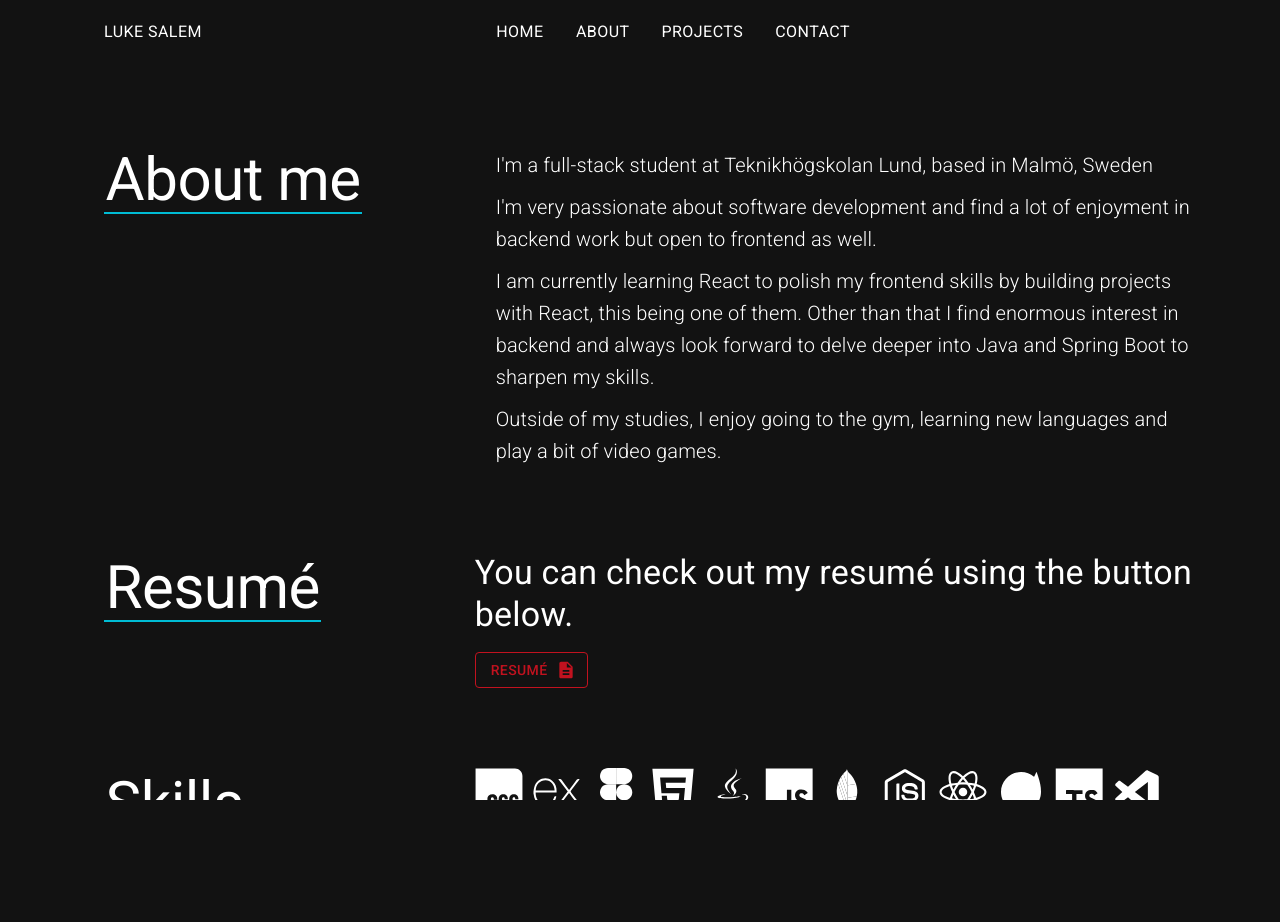
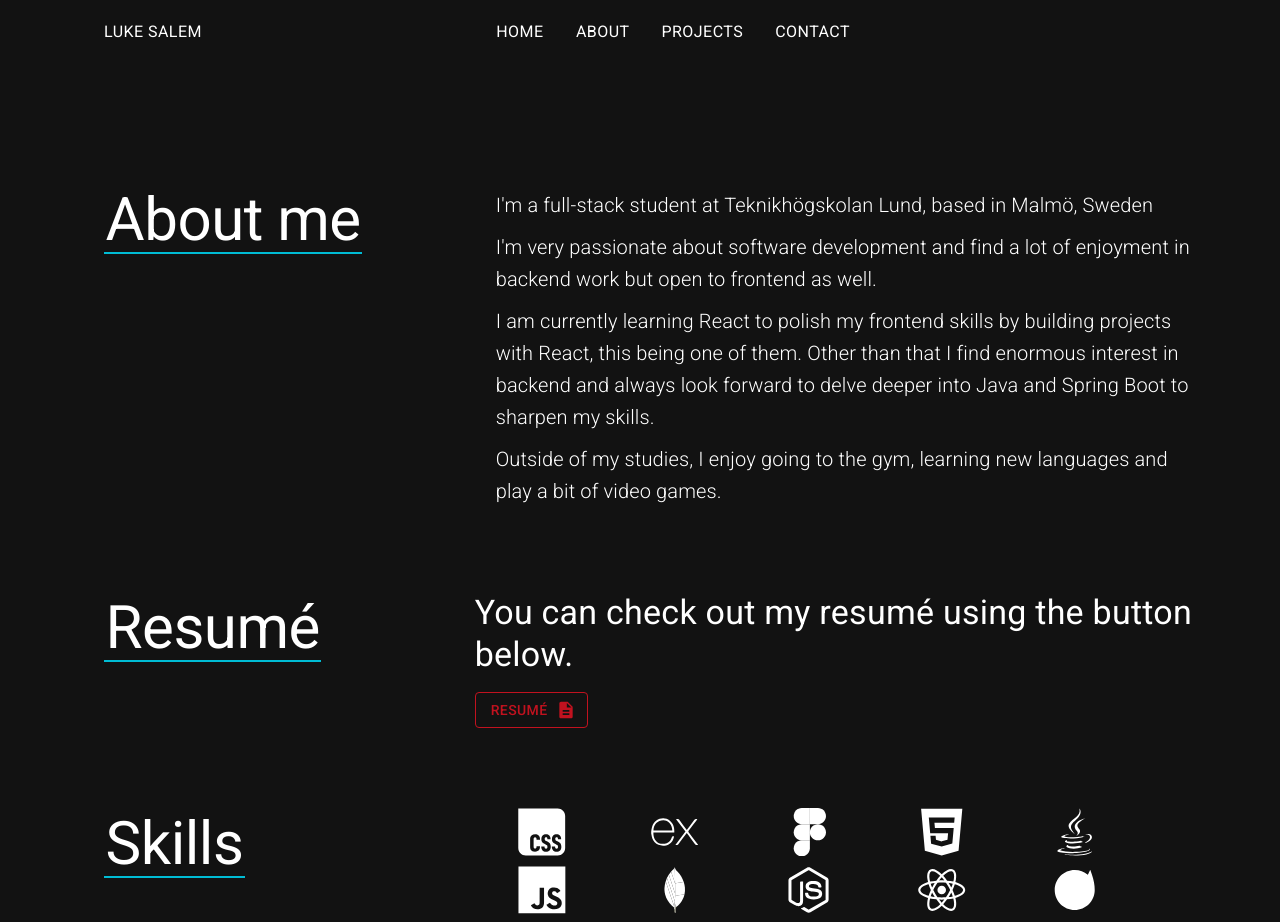
Before and after one commit to lukebike/portfoliov2, a React (Vite) app: page /about in a window 1280 px wide. Shown: the top 922 px of the page. Before the commit the page ends 800 px from the top, so only its background shows below. Built offline with nearby package versions, Linux system fonts and the light colour scheme; some icons are missing.

Commit message:
Fixed overflow issues

```diff
--- a/src/About.tsx
+++ b/src/About.tsx
@@ -31,7 +31,7 @@ export default function Home() {
           alignItems: "center",
         }}
       >
-        <Grid container spacing={{ xs: 5, lg: 10, md: 20 }} sx={{ mt: 10 }}>
+        <Grid container spacing={{ xs: 5, lg: 10, md: 20 }} sx={{ mt: 15 }}>
           <Grid size={{ xs: 12, md: 4 }}>
             <Heading headingText="About me" />
           </Grid>
--- a/src/App.css
+++ b/src/App.css
@@ -9,27 +9,8 @@ body {
   margin: 0;
   background-color: transparent;
 }
-/* :root::before {
-  content: "";
-  position: fixed;
-  top: 0;
-  left: 0;
-  width: 100vw;
-  height: 100vh;
-  background: inherit;
-  opacity: 0.2;
-  pointer-events: none;
-  z-index: 0;
-} */
 
 #root {
   height: 100%;
   width: 100%;
 }
-
-@media (min-width: 1000px) {
-  body,
-  #root {
-    overflow: hidden;
-  }
-}
--- a/src/CardList.tsx
+++ b/src/CardList.tsx
@@ -19,7 +19,7 @@ export default function CardList() {
     >
       <Box
         sx={{
-          display: { lg: "flex" },
+          display: { lg: "xl" },
           width: "100%",
           flexDirection: "column",
           justifyContent: { xl: "space-around" },
@@ -42,7 +42,7 @@ export default function CardList() {
           spacing={{ lg: 5, xs: 4 }}
           justifyContent="space-around"
           sx={{
-            flexDirection: "row",
+            flexDirection: { xs: "row", xl: "column" },
             width: { xl: "100%" },
             alignItems: "center",
           }}
--- a/src/Footer.tsx
+++ b/src/Footer.tsx
@@ -5,6 +5,7 @@ export default function Footer() {
     <Box
       component="footer"
       sx={{
+        position: "static",
         display: "flex",
         alignItems: "center",
         justifyContent: "center",
--- a/src/IconGrid.tsx
+++ b/src/IconGrid.tsx
@@ -10,9 +10,8 @@ export default function IconGrid() {
         <Box
           key={idx}
           sx={{
-            width: { xs: 28, sm: 48 },
+            width: { xs: 28, sm: "18%" },
             height: { xs: 28, sm: 48 },
-            marginRight: "10px",
             display: "inline-flex",
             alignItems: "center",
             justifyContent: "center",
--- a/src/images.ts
+++ b/src/images.ts
@@ -9,11 +9,9 @@ import NodeJs from "./icons/nodejs-colored.svg?react";
 import React from "./icons/react-colored.svg?react";
 import Springboot from "./icons/springboot-colored.svg?react";
 import Typescript from "./icons/typescript-colored.svg?react";
-import VisualStudioCode from "./icons/visualstudiocode-colored.svg?react";
 import Bootstrap from "./icons/bootstrap-fill-svgrepo-com.svg?react";
 import Bulma from "./icons/bulma.svg?react";
 import MaterialUI from "./icons/material-ui-svg.svg?react";
-import Postman from "./icons/postman-svgrepo-com.svg?react";
 import SQLite from "./icons/sqlite-svgrepo-com.svg?react";
 
 export const iconComponents = [
@@ -28,10 +26,8 @@ export const iconComponents = [
   React,
   Springboot,
   Typescript,
-  VisualStudioCode,
   Bootstrap,
   Bulma,
   MaterialUI,
-  Postman,
   SQLite,
 ];
```
